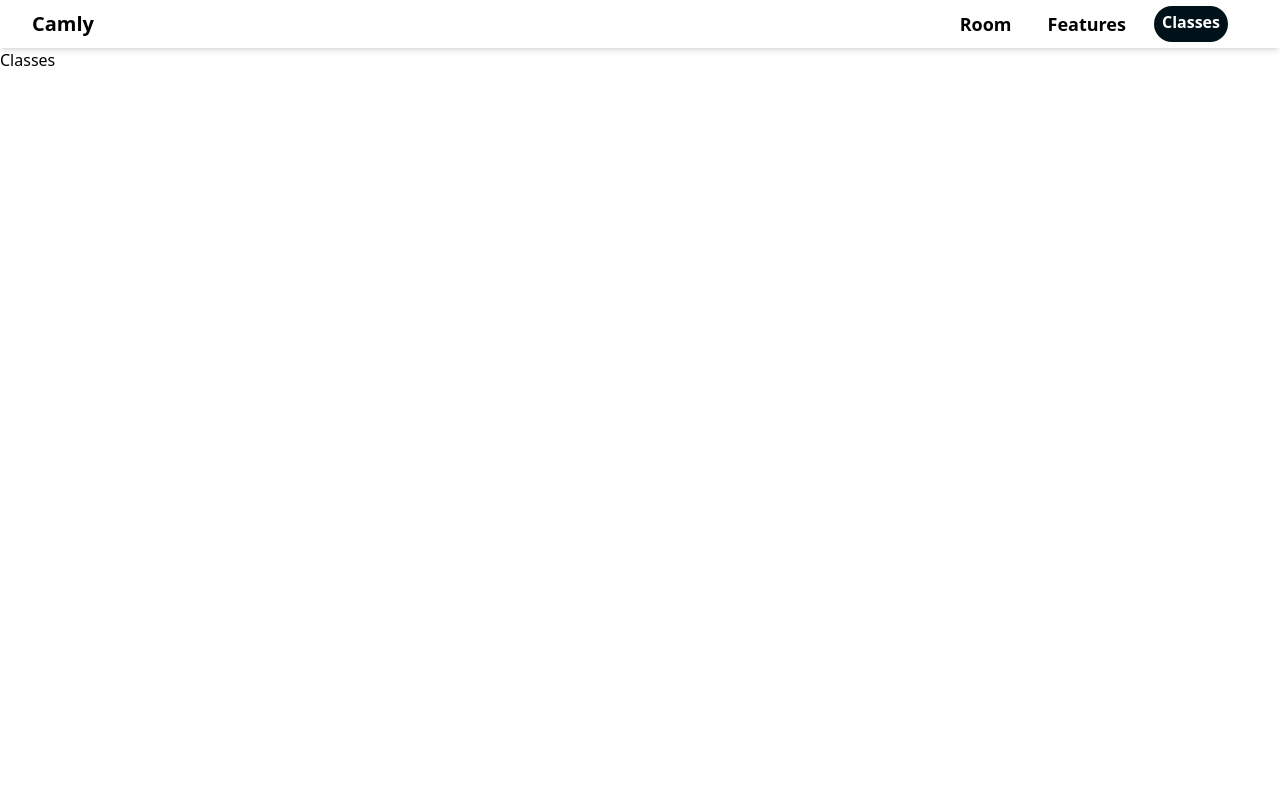
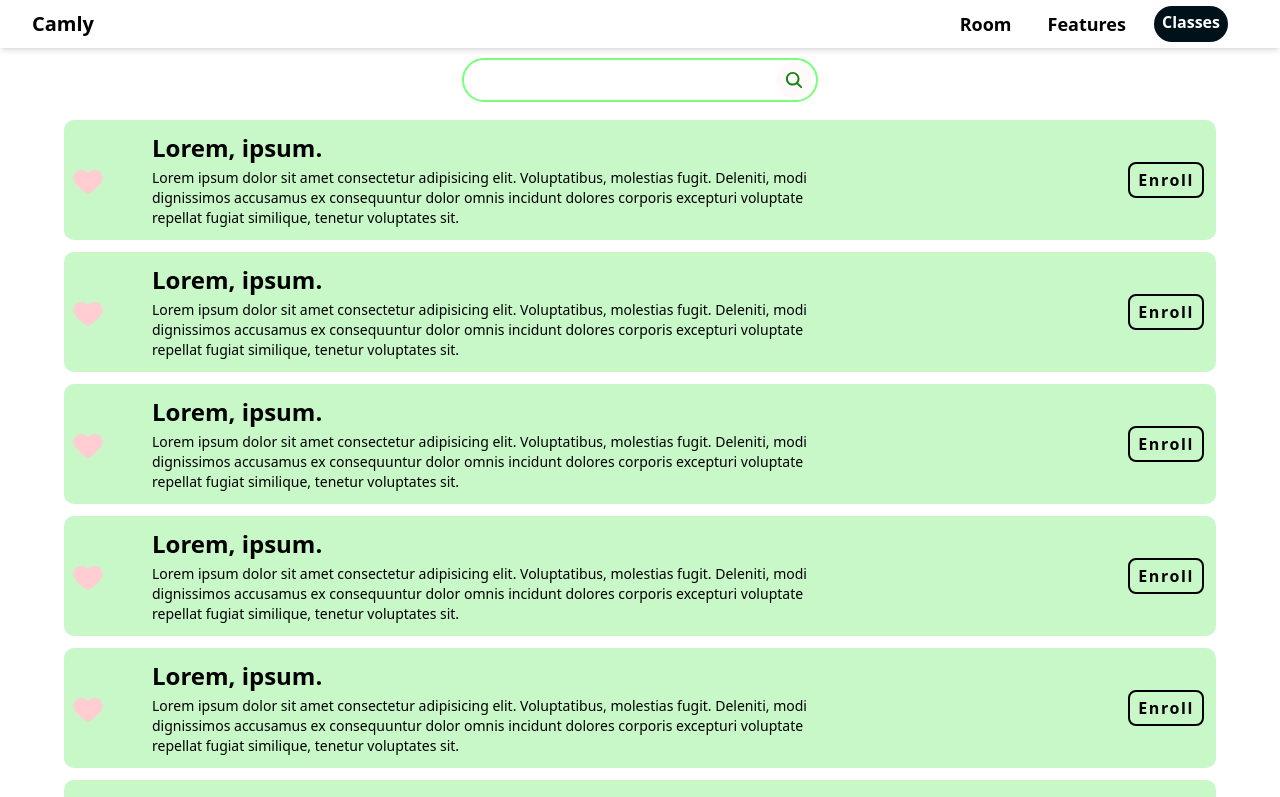
Before and after one commit to its-shivam1008/camly, a React (Vite) app: page /class in a window 1280 px wide. Shown: the top 797 px of the page. Built offline with nearby package versions, Linux system fonts and the light colour scheme.

Commit message:
add classes description and title

```diff
--- a/src/components/Classes.tsx
+++ b/src/components/Classes.tsx
@@ -1,8 +1,35 @@
 import React from 'react'
+import { IoSearch } from "react-icons/io5";
+import { FcLikePlaceholder } from "react-icons/fc";
 
 const Classes = () => {
+  const arr:any[] = [1,2,3,4,5,6,7,8,9,10];
   return (
-    <div className='min-h-screen'>Classes</div>
+    <div className='min-h-screen'>
+        <div className="searchBar flex justify-center">
+            <div className="searchBarAndButton my-3 flex items-center relative">
+                <input type="search" name="searchBar" id="searchBar" className="w-88 h-10 rounded-full p-2 outline-2 outline-[#78ff78]"/>
+                <button type="button" className="rounded-full p-2 bg-[#fffafa] absolute top-0.3 right-1"><IoSearch color={"#158215"} size={20}/></button>
+            </div>
+        </div>
+        <div className="listOfClasses space-y-3 py-2">
+            {
+             arr.map((elem:any,index:any)=>{
+                return(
+                <div key={index} className="course text-black py-3 flex space-x-10 items-center w-[90%] mx-auto rounded-[10px] bg-[#61e861]/35">
+                <div className="logo p-2 rounded-full ">
+                  <FcLikePlaceholder size={32}/>
+                </div>
+                <div className="TitleAndDescription flex flex-col space-y-1">
+                  <div className="title font-bold text-2xl">Lorem, ipsum.</div>
+                  <div className="description text-sm w-[70%] md:block hidden">Lorem ipsum dolor sit amet consectetur adipisicing elit. Voluptatibus, molestias fugit. Deleniti, modi dignissimos accusamus ex consequuntur dolor omnis incidunt dolores corporis excepturi voluptate repellat fugiat similique, tenetur voluptates sit.</div>
+                </div>
+                <button type="button" className='px-2 py-1 transition-colors duration-300 cursor-pointer bg-transparent text-black border-black border-2 hover:bg-black rounded-[8px] hover:text-white font-bold tracking-widest mr-3'>Enroll</button>
+              </div>)
+              })
+            }
+        </div>
+    </div>
   )
 }
 
```
